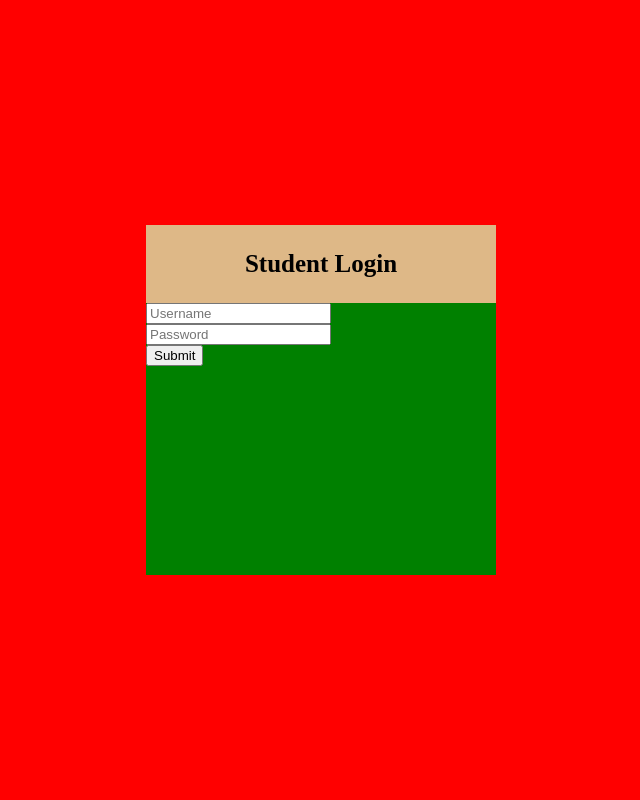
After one commit to Vysakh799/CMS, a Django app: page /st_login in a window 1280 px wide. The commit adds this page. Shown: the whole page, without its empty margins (319-959 px from the left). Run offline with Django 5.2, Linux system fonts and the light colour scheme.

Commit message:
adding login

```diff
--- a/project/app/urls.py
+++ b/project/app/urls.py
@@ -2,4 +2,5 @@ from django.urls import path
 from . import views
 urlpatterns = [
     path('',views.index),
+    path('st_login',views.st_login),
 ]
--- a/project/app/views.py
+++ b/project/app/views.py
@@ -4,3 +4,6 @@ from django.shortcuts import render
 
 def index(request):
     return render(request,'index.html')
+
+def st_login(request):
+    return render(request,'student_login.html')
--- a/project/static/css/index.css
+++ b/project/static/css/index.css
@@ -11,6 +11,8 @@ body{
 .logo{
     grid-area: logo;
     /* background-color: blue; */
+    display: flex ;
+    align-items: center;
 }
 .logo img {
     width:150px;
@@ -40,16 +42,77 @@ li{
 }
 ul a{
     text-decoration: none;
-    color: white;
+    color: rgb(255, 255, 255);
 }
 ul li:hover{
     transform:scale(1.1) ;
     border-bottom: 2px solid beige;
+    transition: ease 0.5s;
 }
-.menu{
+.menu, .menu1{
     display: none;
 
 }
+.links2{
+    background-color: rgb(6, 43, 5);
+    margin: 0px;
+}
+ol{
+    margin: 0px;
+}
+ol a{
+    text-decoration: none;
+    color: white;
+}
+ol a:hover li{
+    background-color: rgb(9, 70, 9);
+}
+#drop_sec{
+    display: none;
+}
+a:active{
+    color: white;
+    background-color: rgb(5, 58, 3);
+}
+.main1{
+    background-color: red;
+    height: 100vh;
+    display: flex;
+    justify-content: center;
+    align-items: center;
+}
+.login{
+    background-color: green;
+    width: 350px;
+    height: 350px;
+}
+.login a{
+    text-decoration: none;
+    color: black;
+    font-weight: 600;
+}
+.logo{
+    background-color: burlywood;
+    display: flex;
+    justify-content: center;
+}
+.logo p{
+    font-size: 25px;
+
+}
+
+
+
+
+
+
+
+
+
+
+
+
+
 /* Media Query */
 
 @media (max-width:426px) {
@@ -59,5 +122,7 @@ ul li:hover{
     .menu{
         display: block;
     }
-
+    .logo img{
+        width: 100px;
+    }
 }
--- /dev/null
+++ b/project/templates/student_login.html
@@ -0,0 +1,31 @@
+<!DOCTYPE html>
+<html lang="en">
+<head>
+    {% load static %}
+    <meta charset="UTF-8">
+    <meta name="viewport" content="width=device-width, initial-scale=1.0">
+    <title>Login | Student</title>
+    <link rel="stylesheet" href="{% static 'css/index.css' %}">
+
+</head>
+<body>
+    <div class="main1">
+        <div class="login">
+            <a href="../">
+                <div class="logo">
+                    <p>                    Student Login
+                    </p>
+                </div>
+            </a>
+            <div class="lg_boxes">
+                <form action="../login" method="POST" style="width: 100%;">
+                    {% csrf_token %}
+                    <input type="text" name="username" id="" placeholder="Username"><br>
+                    <input type="password" name="password" id="" placeholder="Password""><br>
+                    <input type="submit" value="Submit" class="bg-danger">
+                </form>
+            </div>
+        </div>
+    </div>
+</body>
+</html>
```
Also changed, not shown: project/templates/index.html (+20 -11 lines).
